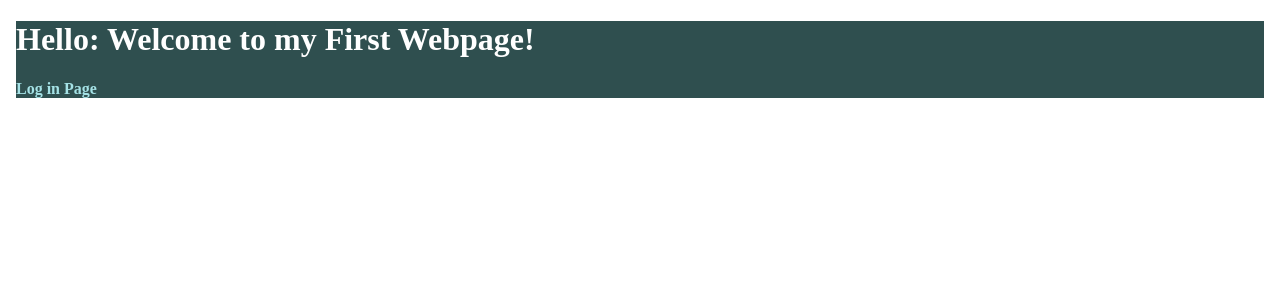
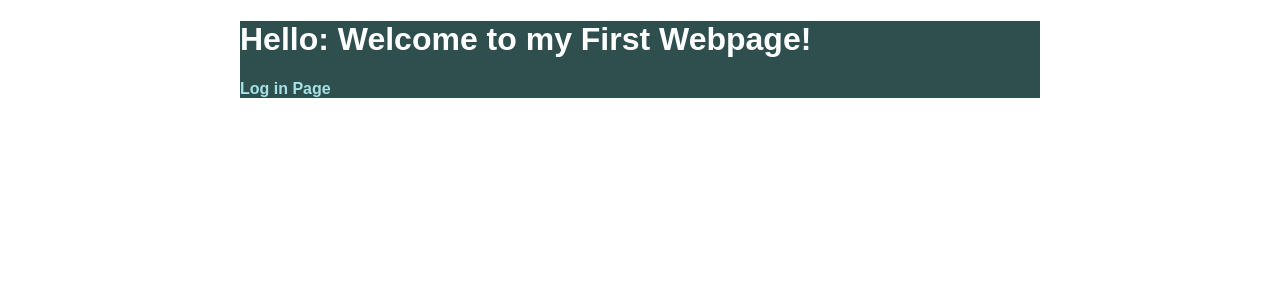
Before and after one commit to Pikklefish/StudyAngular, an Angular app in the folder MyApp/: page / in a window 1280 px wide. Shown: the top 300 px of the page. Built offline with nearby package versions, Linux system fonts and the light colour scheme.

Commit message:
changes to font and center alginment, failed to reach OBJ

```diff
--- a/MyApp/src/app/app.component.html
+++ b/MyApp/src/app/app.component.html
@@ -21,14 +21,21 @@
           background-color:rgb(255, 0, 0) ;
         }
 
-        body{ background-color: darkslategray;}
+        body{ background-color: darkslategray;
+          font-family: 'Lexend Deca', sans-serif;
+          width: 800px;
+          margin: auto;
+          color: #2E475D;
+        }
         h1 {color: white;}
         h4 {color: #a5e2e6;}
+
       </style>
   </head>
   <body>
     <h1> Hello: Welcome to my First Webpage!</h1>
     <h4> Log in Page</h4>
+    <p> </p>
   </body>
 </html>
 
```
